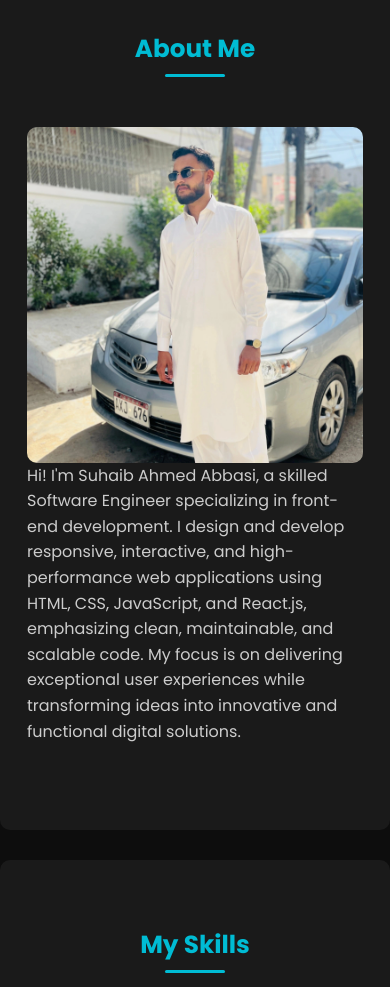
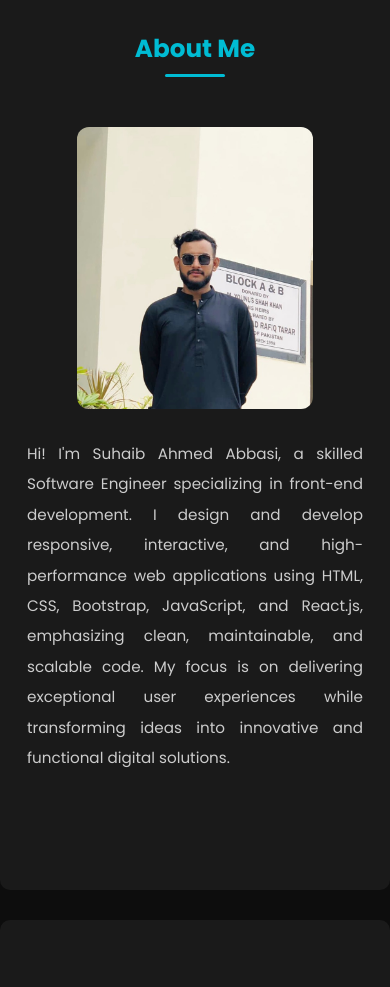
Before and after one commit to suhaibahmed15/Responsive-Portfolio, a plain HTML site: page index.html in a window 390 px wide. Shown: the part 940-1927 px from the top of the page. Drawn offline with nearby package versions, Linux system fonts and the light colour scheme.

Commit message:
Resposnive Portfolio

```diff
--- a/index.html
+++ b/index.html
@@ -9,6 +9,8 @@
     <link rel="stylesheet" href="https://cdnjs.cloudflare.com/ajax/libs/font-awesome/6.5.0/css/all.min.css">
     <link href="https://fonts.googleapis.com/css2?family=Poppins:wght@400;500;600;700&display=swap" rel="stylesheet">
     <style>
+
+
         /* --- Global --- */
         body {
             font-family: 'Poppins', sans-serif;
@@ -126,20 +128,31 @@
 
         /* --- About --- */
         #about img {
-            max-width: 100%;
-            border-radius: 10px;
-            transition: transform 0.3s;
+            max-width: 50%;
+
+            border-radius: 12px;
+            display: block;
+            margin: 0 auto;
+            /* center image nicely */
+            transition: transform 0.3s ease;
         }
 
         #about img:hover {
-            transform: scale(1.08) rotate(2deg);
+            transform: scale(1.05);
+        }
+
+        #about .col-md-6 {
+            margin-bottom: 20px;
+            /* adds gap in responsive mode */
         }
 
         #about p {
             font-size: 1rem;
-            line-height: 1.6;
+            line-height: 1.9;
             color: #ccc;
+            text-align: justify;
         }
+
 
         .download-btn {
             display: inline-block;
@@ -415,6 +428,23 @@
             #home p {
                 font-size: 1rem;
             }
+
+            #about img {
+                max-width: 70%;
+
+            }
+
+            #about .col-md-6 {
+                margin-bottom: 30px;
+                /* extra spacing between img and text */
+            }
+
+            #about p {
+                line-height: 2;
+                font-size: 0.95rem;
+                text-align: justify;
+
+            }
         }
     </style>
 </head>
@@ -455,11 +485,11 @@
         <div class="container">
             <h2>About Me</h2>
             <div class="row align-items-center">
-                <div class="col-md-6"><img src="suhaib.webp" alt="Developer Image"></div>
+                <div class="col-md-6"><img src="suhaib.jpg" alt="Developer Image"></div>
                 <div class="col-md-6">
                     <p>Hi! I'm Suhaib Ahmed Abbasi, a skilled Software Engineer specializing in front-end development. I
                         design and develop responsive, interactive, and high-performance web applications using HTML,
-                        CSS, JavaScript, and React.js, emphasizing clean, maintainable, and scalable code. My focus is
+                        CSS, Bootstrap, JavaScript, and React.js, emphasizing clean, maintainable, and scalable code. My focus is
                         on delivering exceptional user experiences while transforming ideas into innovative and
                         functional digital solutions.</p>
                 </div>
```
Also changed, not shown: suhaib.JPG (added), suhaib.webp (deleted).
